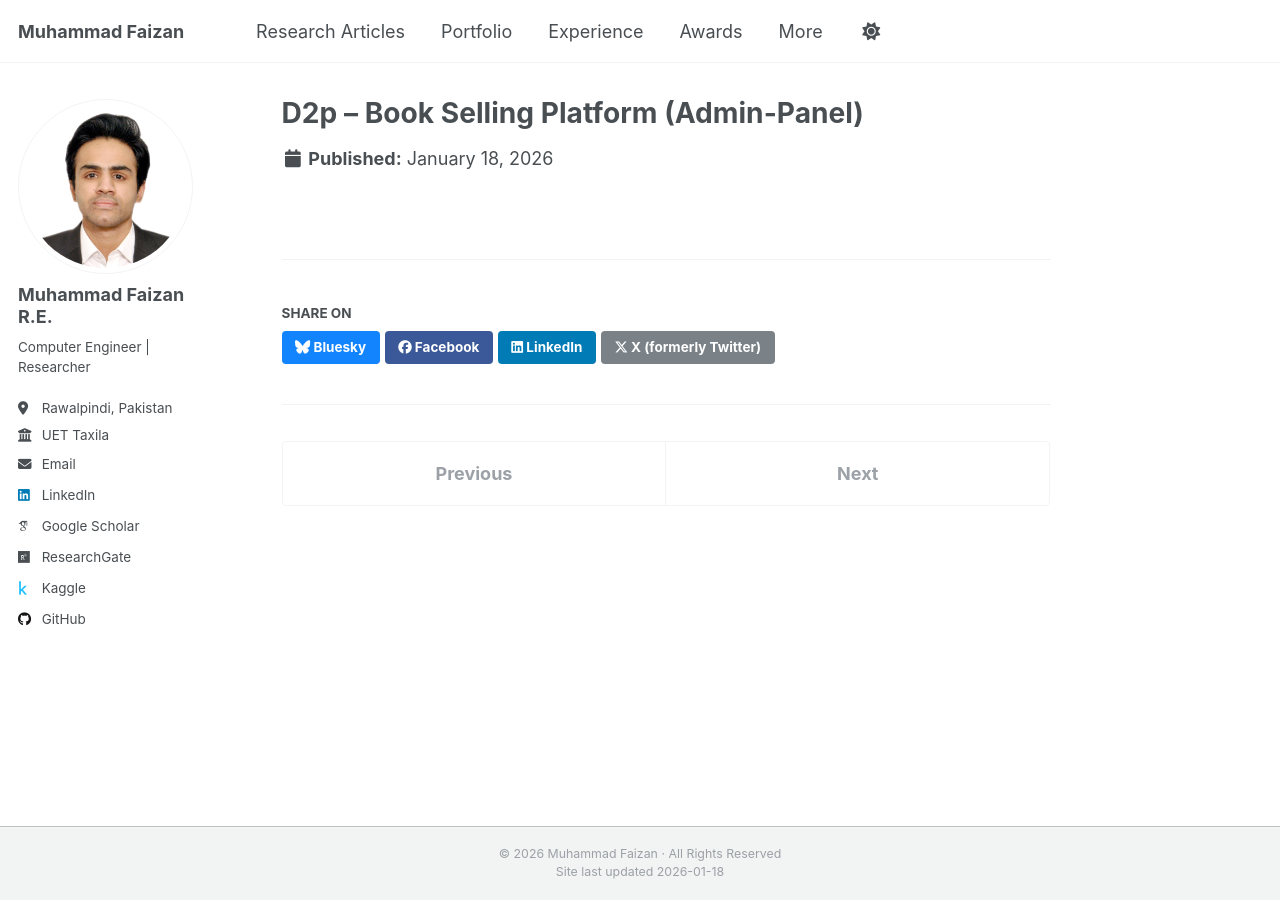
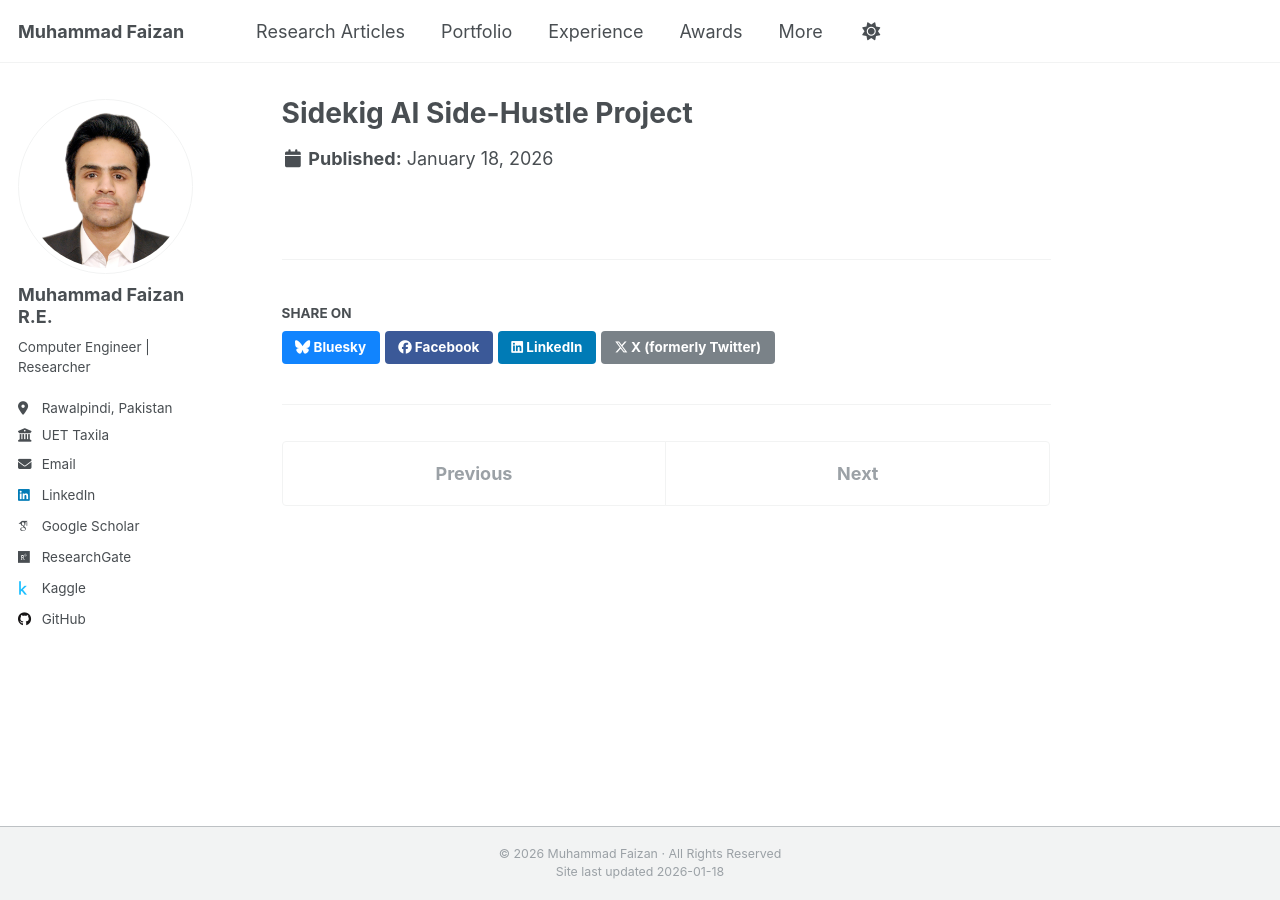
Before and after one commit to MuhammadFaizan99/MuhammadFaizan99.github.io, a Jekyll site: the page built from _portfolio/portfolio-3.md, in a window 1280 px wide. Built offline with Jekyll 4.4.1, drawn with Linux system fonts in a browser that asks for light colours; some web fonts are replaced; a script that is not in the unit is left out.

Commit message:
Update portfolio-3.md

```diff
--- a/_portfolio/portfolio-3.md
+++ b/_portfolio/portfolio-3.md
@@ -1,5 +1,5 @@
 ---
-title: "**D2p – Book Selling Platform (Admin-Panel)**"
-preview: "https://d2p.admin.s3-website-us-east-1.amazonaws.com/"
+title: "**Sidekig AI Side-Hustle Project**"
+preview: "https://www.piquantcatering.com/"
 collection: portfolio
 ---
```
